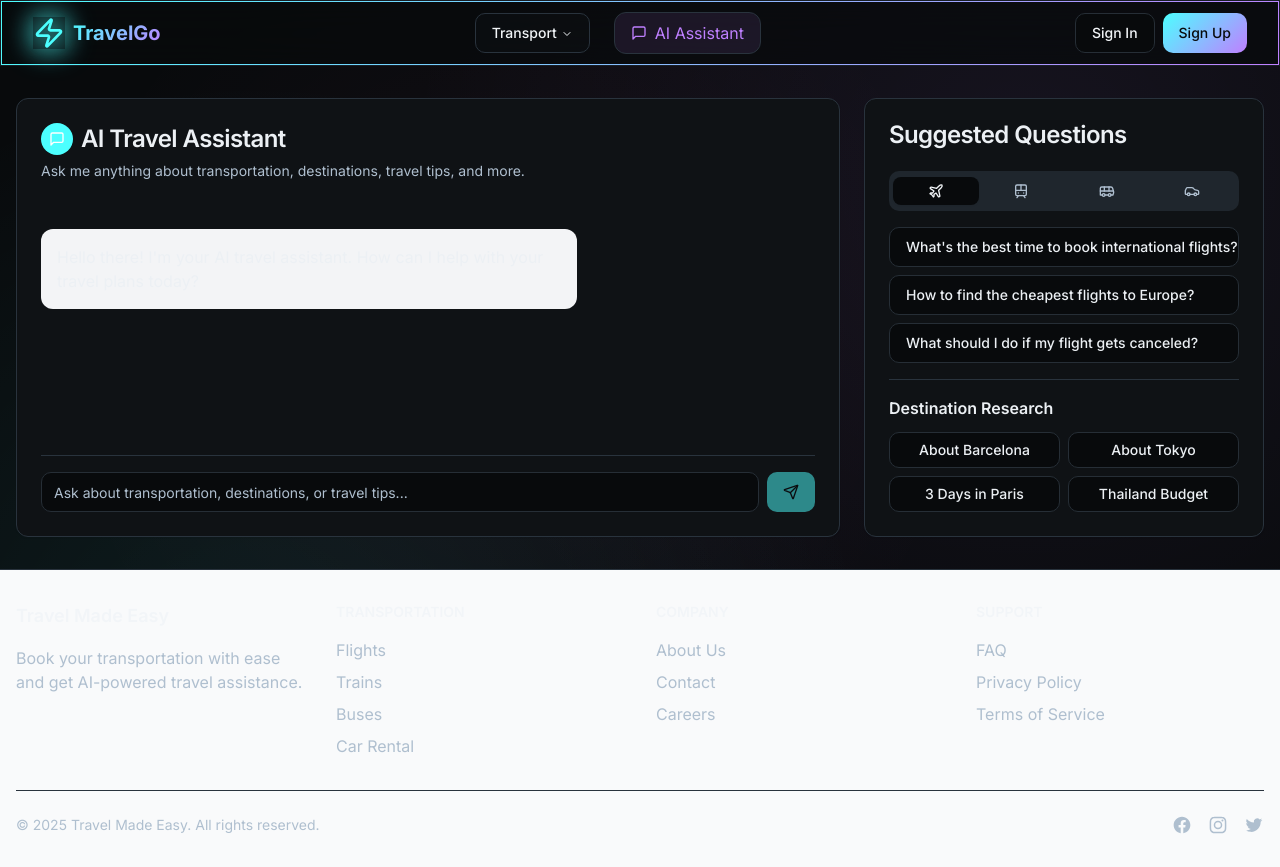
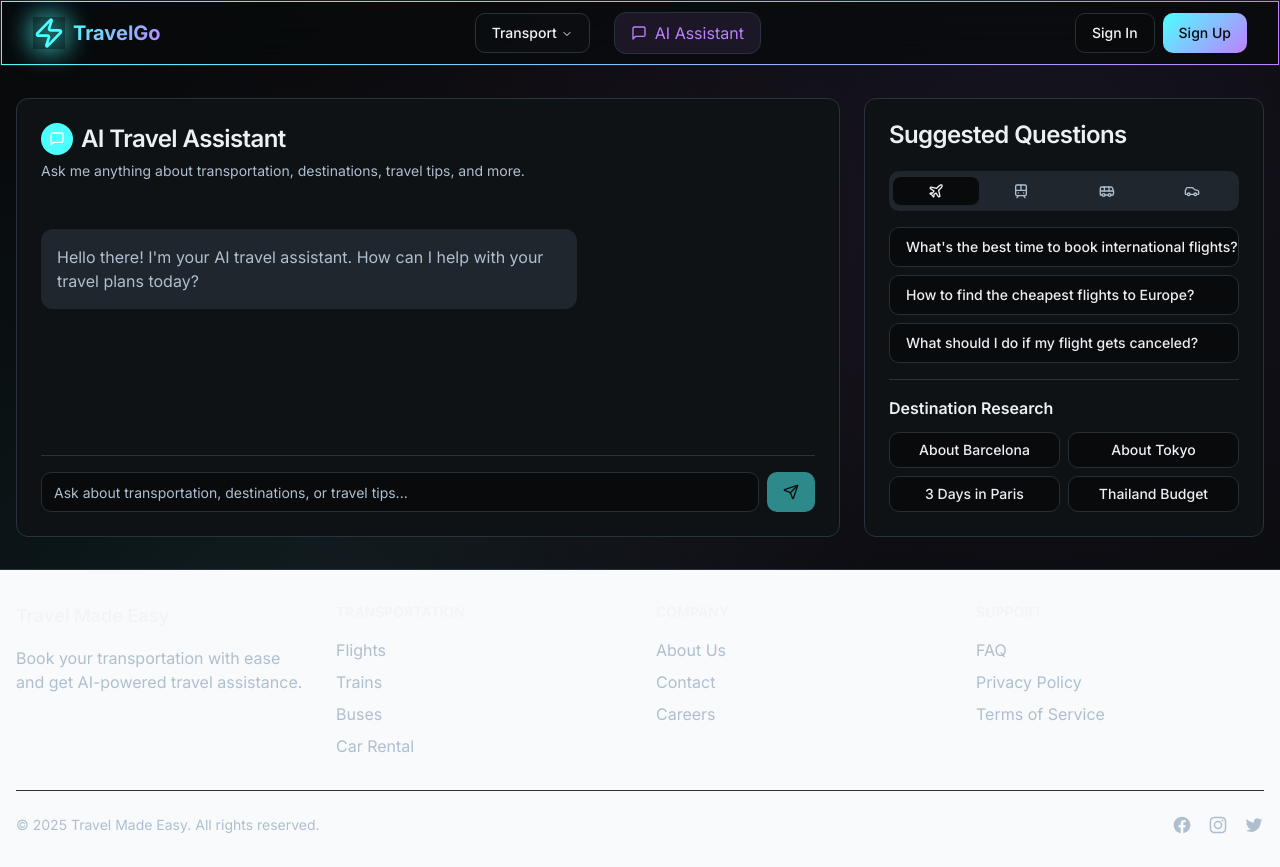
Before and after one commit to villaswami/travel-gemini-explorer, a React (Vite) app: page /assistant in a window 1280 px wide. Built offline with nearby package versions, Linux system fonts and the light colour scheme.

Commit message:
Fix AI assistant text color
The text color in the AI assistant was changed from white to a contrasting color to improve visibility against the white background.

```diff
--- a/src/components/assistant/ChatMessage.tsx
+++ b/src/components/assistant/ChatMessage.tsx
@@ -15,11 +15,11 @@ export const ChatMessage = ({ message }: ChatMessageProps) => {
       <div
         className={`max-w-[80%] md:max-w-[70%] rounded-lg p-4 ${
           isUser
-            ? "bg-travel-primary text-white"
-            : "bg-gray-100 dark:bg-gray-800"
+            ? "bg-primary text-primary-foreground"
+            : "bg-muted text-muted-foreground"
         }`}
       >
-        <div className="whitespace-pre-wrap">{message.content}</div>
+        <div className="whitespace-pre-wrap text-current">{message.content}</div>
       </div>
     </div>
   );
```
